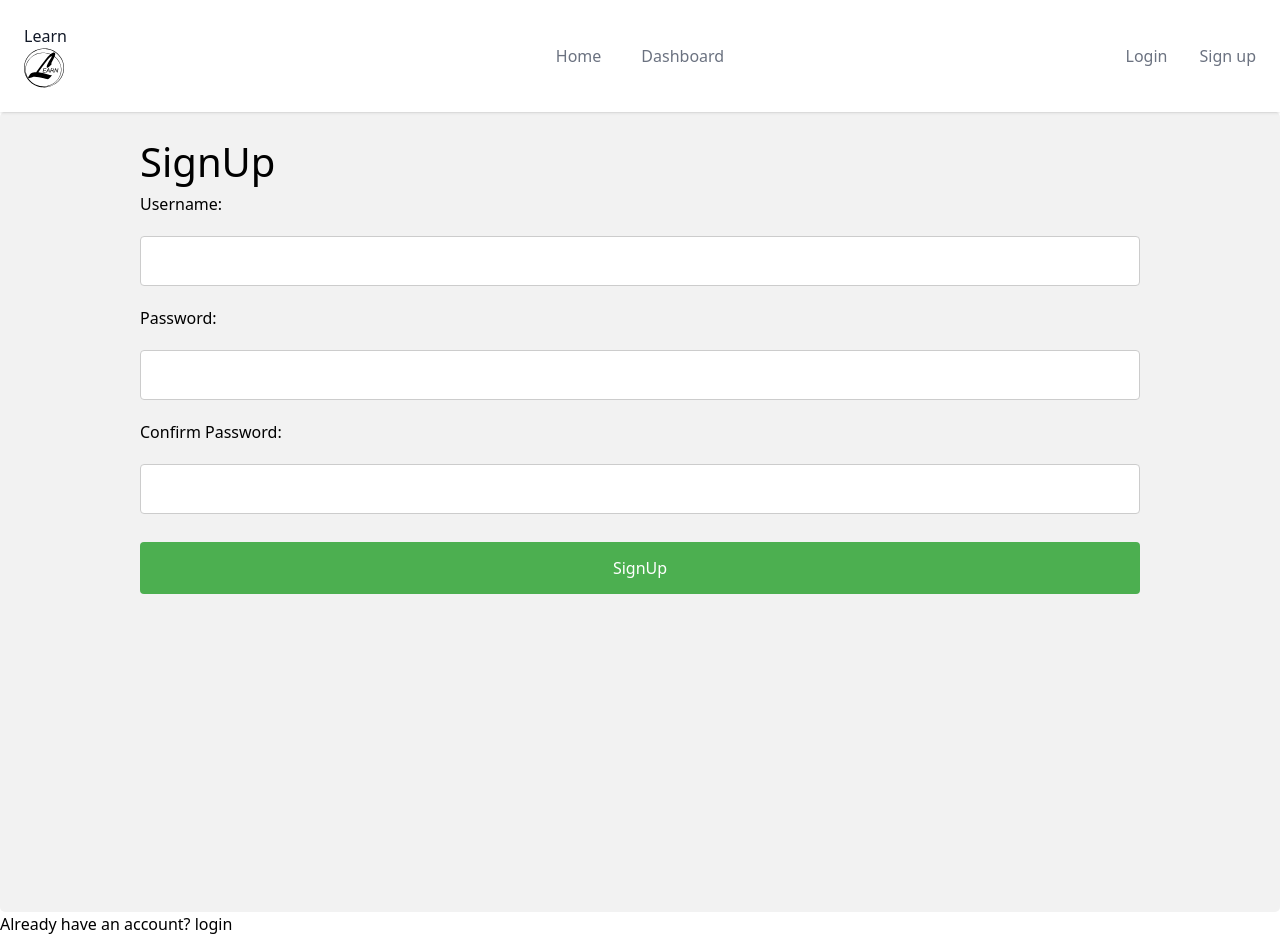
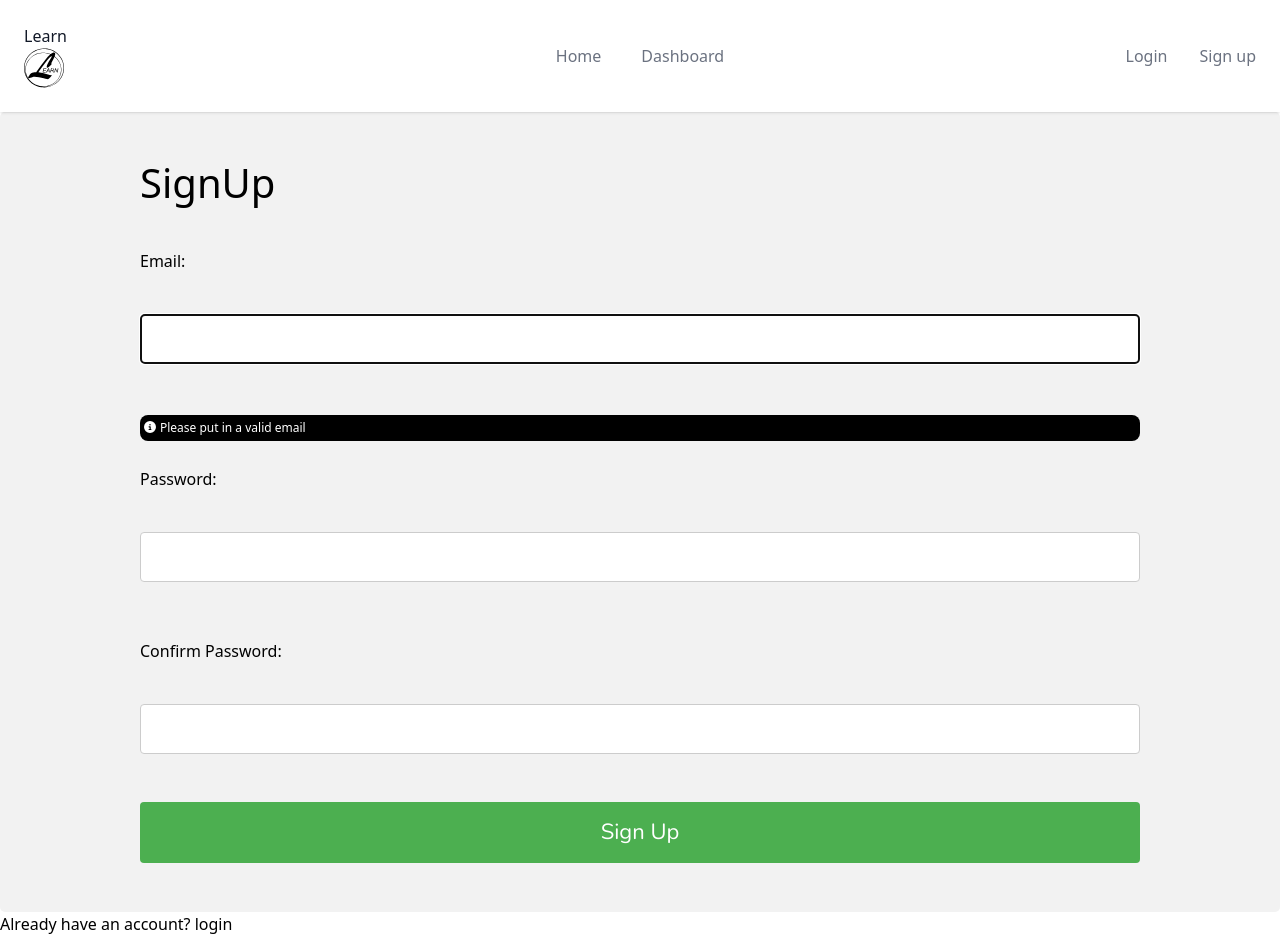
Before and after one commit to Annalartey/AltSchool-Second-Sem-Exams, a React (Vite) app: page /signup in a window 1280 px wide. Built offline with nearby package versions, Linux system fonts and the light colour scheme.

Commit message:
added firebase authentication

```diff
--- a/src/App.css
+++ b/src/App.css
@@ -218,6 +218,92 @@
 } */
 
 
+@import url('https://fonts.googleapis.com/css2?family=Nunito&display=swap');
+
+section {
+    width: 100%;
+    max-width: 420px;
+    min-height: 400px;
+    display: flex;
+    flex-direction: column;
+    justify-content: flex-start;
+    padding: 1rem;
+    background-color: rgba(0,0,0,0.4);
+}
+
+form {
+    display: flex;
+    flex-direction: column;
+    justify-content: space-evenly;
+    flex-grow: 1;
+    padding-bottom: 1rem;
+}
+
+input[type="text"],
+input[type="password"],
+button,
+textarea {
+  font-family: 'Nunito', sans-serif;
+  font-size: 22px;
+  padding: 0.25rem;
+  border-radius: 0.5rem;
+}
+
+label,
+button {
+  margin-top: 1rem;
+}
+
+button {
+  padding: 0.5rem;
+}
+
+.instructions {
+    font-size: 0.75rem;
+    border-radius: 0.5rem;
+    background: #000;
+    color: #fff;
+    padding: 0.25rem;
+    position: relative;
+    bottom: -10px;
+}
+
+.instructions > svg {
+    margin-right: 0.25rem;
+}
+
+.offscreen {
+    position: absolute;
+    left: -9999px;
+}
+
+.hide {
+    display: none;
+}
+
+.valid {
+    color: limegreen;
+    margin-left: 0.25rem;
+}
+
+.invalid {
+    color: red;
+    margin-left: 0.25rem;
+}
+
+.errmsg {
+    background-color: lightpink;
+    color: firebrick;
+    font-weight: bold;
+    padding: 0.5rem;
+    margin-bottom: 0.5rem;
+}
+
+.line {
+    display: inline-block;
+}
+
+
 
 
 
--- a/src/components/Login.jsx
+++ b/src/components/Login.jsx
@@ -4,14 +4,27 @@
 import "../App.css"
 import { Link, useLocation, useNavigate } from "react-router-dom";
 import useAuth from "../hooks/useAuth";
+import { signInWithEmailAndPassword } from "firebase/auth";
+import {auth} from '../firebase'
+// import { faCheck, faTimes, faInfoCircle } from "@fortawesome/free-solid-svg-icons";
+// import { FontAwesomeIcon } from "@fortawesome/react-fontawesome";
+// import axios from './api/axios';
+
+
+
+
 
 function Login() {
   let location = useLocation();
   let success = location.state?.success;
-  const [username, setUsername] = useState("");
+
+  const [error, setError] = useState("");
+  const [email, setEmail] = useState("");
+
   const [password, setPassword] = useState("");
-  const { handleAuthLogin } = useAuth();
+
   let navigate = useNavigate();
+
 
   useEffect(() => {
     if (success) {
@@ -19,21 +32,22 @@
       navigate("/login", { state: undefined });
     }
   }, []);
-  const handleSubmit = async (e) => {
+
+  const handleSubmit = (e) => {
     e.preventDefault();
-    let res = await handleAuthLogin(username, password);
-    if (res.success) {
-      navigate("/dashboard", {
-        state: {
-          username,
-        },
-      });
-      setUsername("");
+
+    signInWithEmailAndPassword(auth, email, password)
+  .then((userCredential) => {
+    // Signed in
+    const user = userCredential.user;
+    console.log(user)
+    navigate("/dashboard");
+      setEmail("");
       setPassword("");
-    } else {
-      console.log(res.error);
-      alert(res.error);
-    }
+  })
+  .catch((error) => {
+    setError(true);
+  });
   };
 
 return (
@@ -44,11 +58,11 @@
     className='form'>
       <h1 className="sm:text-3xl md:text-4xl lg:text-4xl xl:text-4xl text-center block text-gray-900 xl:inline">Login</h1>
       <div>
-      <label>Username:</label>
+      <label>Email:</label>
       <input
-      type='text'
-      onChange={(e) => setUsername(e.target.value)}
-      value={username}
+      type='email'
+      onChange={(e) => setEmail(e.target.value)}
+      value={email}
       />
       <label>Password:</label>
       <input
@@ -59,6 +73,7 @@
     </div>
 
       <button>Login</button>
+      { error && <p> Wrong email or password </p> }
   </form>
     <Link
               className="inline-block"
--- a/src/components/SignUp.jsx
+++ b/src/components/SignUp.jsx
@@ -1,54 +1,163 @@
-import React, { useState } from "react";
+import React from 'react'
+import Header from './Header'
+import { useRef, useState, useEffect } from 'react';
+import "../App.css"
+import { Link, useLocation, useNavigate } from "react-router-dom";
+import { createUserWithEmailAndPassword } from "firebase/auth";
+import {auth} from '../firebase'
 import useAuth from "../hooks/useAuth";
-import { Link } from "react-router-dom";
-import Header from "./Header"
+import { faCheck, faTimes, faInfoCircle } from "@fortawesome/free-solid-svg-icons";
+import { FontAwesomeIcon } from "@fortawesome/react-fontawesome";
+
+
+const PWD_REGEX = /^(?=.*[a-z])(?=.*[A-Z])(?=.*[0-9])(?=.*[!@#$%]).{8,24}$/;
+
+
 
 function SignUp() {
-  const [username, setUsername] = useState("");
-  const [password, setPassword] = useState("");
-  const [confirmPassword, setConfirmPassword] = useState("");
+
+    let location = useLocation();
+  let navigate = useNavigate();
+
+  const userRef = useRef();
+    const errRef = useRef();
+
+  const [error, setError] = useState("");
+
+  const [email, setEmail] = useState("");
+   const [emailFocus, setEmailFocus] = useState(false);
+
+    const [pwd, setPwd] = useState('');
+    const [validPwd, setValidPwd] = useState(false);
+    const [pwdFocus, setPwdFocus] = useState(false);
+
+    const [matchPwd, setMatchPwd] = useState('');
+    const [validMatch, setValidMatch] = useState(false);
+    const [matchFocus, setMatchFocus] = useState(false);
+
+    const [errMsg, setErrMsg] = useState('');
+    const [success, setSuccess] = useState(false)
   const { handleAuthRegister } = useAuth();
+
+
+useEffect(() => {
+        userRef.current.focus();
+    }, [])
+
+  useEffect(() => {
+        setValidPwd(PWD_REGEX.test(pwd));
+        setValidMatch(pwd === matchPwd);
+    }, [pwd, matchPwd])
+
+    useEffect(() => {
+        setErrMsg('');
+    }, [email, pwd, matchPwd])
 
   const handleSubmit = async (e) => {
     e.preventDefault();
-    if (password !== confirmPassword) {
-      alert("Passwords do not match");
-    } else {
-      await handleAuthRegister(username, password);
-    }
+
+    console.log( email , pwd )
+
+    createUserWithEmailAndPassword(auth, email, pwd)
+  .then((userCredential) => {
+    // Signed in
+    const user = userCredential.user;
+    console.log(user)
+    navigate("/dashboard");
+      setEmail("");
+      setPassword("");
+  })
+  .catch((error) => {
+    setError(true);
+  });
   };
+
 
   return (
     <div>
       <Header />
-      <form className='form' >
+      <form className='form' onSubmit={handleSubmit} >
         <h1>SignUp</h1>
-        <label>Username:</label>
-        <input
-        type='text'
-        onChange={(e) => setUsername(e.target.value)}
-        value={username}
-        />
-        <label>Password:</label>
-        <input
-        type='password'
-        onChange={(e) => setPassword(e.target.value)}
-        value={password}
-        />
-        <label>Confirm Password:</label>
-        <input
-        type='password'
-        onChange={(e) => setConfirmPassword(e.target.value)}
-        value={confirmPassword}
-        />
+        <p ref={errRef} className={errMsg ? "errmsg" : "offscreen"} aria-live="assertive">{errMsg}</p>
+        <label htmlFor="username">
+                            Email:
+                            <FontAwesomeIcon icon={faCheck} className={email ? "valid" : "hide"} />
+                            <FontAwesomeIcon icon={faTimes} className={email || !email ? "hide" : "invalid"} />
+                        </label>
+         <input
+                            type="email"
+                            id="email"
+                            ref={userRef}
+                            autoComplete="off"
+                            onChange={(e) => setEmail(e.target.value)}
+                            value={email}
+                            required
+                            aria-invalid={email ? "false" : "true"}
+                            aria-describedby="uidnote"
+                            onFocus={() => setEmailFocus(true)}
+                            onBlur={() => setEmailFocus(false)}
+                        />
+
+        <p id="uidnote" className={emailFocus && !email ? "instructions" : "offscreen"}>
+                            <FontAwesomeIcon icon={faInfoCircle} />
+                        Please put in a valid email
+                        </p>
 
 
-        <button onClick={handleSubmit}>SignUp</button>
+         <label htmlFor="pwd">
+                            Password:
+                            <FontAwesomeIcon icon={faCheck} className={validPwd ? "valid" : "hide"} />
+                            <FontAwesomeIcon icon={faTimes} className={validPwd || !pwd ? "hide" : "invalid"} />
+                        </label>
+                        <input
+                            type="pwd"
+                            id="pwd"
+                            onChange={(e) => setPwd(e.target.value)}
+                            value={pwd}
+                            required
+                            aria-invalid={validPwd ? "false" : "true"}
+                            aria-describedby="pwdnote"
+                            onFocus={() => setPwdFocus(true)}
+                            onBlur={() => setPwdFocus(false)}
+                        />
+                        <p id="pwdnote" className={pwdFocus && !validPwd ? "instructions" : "offscreen"}>
+                            <FontAwesomeIcon icon={faInfoCircle} />
+                            8 to 24 characters.<br />
+                            Must include uppercase and lowercase letters, a number and a special character.<br />
+                            Allowed special characters: <span aria-label="exclamation mark">!</span> <span aria-label="at symbol">@</span> <span aria-label="hashtag">#</span> <span aria-label="dollar sign">$</span> <span aria-label="percent">%</span>
+                        </p>
+
+
+
+        <label htmlFor="confirm_pwd">
+                            Confirm Password:
+                            <FontAwesomeIcon icon={faCheck} className={validMatch && matchPwd ? "valid" : "hide"} />
+                            <FontAwesomeIcon icon={faTimes} className={validMatch || !matchPwd ? "hide" : "invalid"} />
+                        </label>
+                        <input
+                            type="pwd"
+                            id="confirm_pwd"
+                            onChange={(e) => setMatchPwd(e.target.value)}
+                            value={matchPwd}
+                            required
+                            aria-invalid={validMatch ? "false" : "true"}
+                            aria-describedby="confirmnote"
+                            onFocus={() => setMatchFocus(true)}
+                            onBlur={() => setMatchFocus(false)}
+                        />
+                        <p id="confirmnote" className={matchFocus && !validMatch ? "instructions" : "offscreen"}>
+                            <FontAwesomeIcon icon={faInfoCircle} />
+                            Must match the first password input field.
+                        </p>
+
+
+        <button disabled={!email || !validPwd || !validMatch ? true : false}>Sign Up</button>
+
     </form>
       <Link to="/login"> Already have an account? login</Link>
     </div>
 
   )
-}
+};
 
 export default SignUp
--- a/src/context/UserAuthContext.jsx
+++ b/src/context/UserAuthContext.jsx
@@ -42,6 +42,7 @@
 
   const handleAuthRegister = (username, password) => {
     localStorage.setItem(username, JSON.stringify(password));
+    console.log(username, password)
   };
 
   const handleAuthLogout = () => {
--- /dev/null
+++ b/src/firebase.jsx
@@ -0,0 +1,21 @@
+// Import the functions you need from the SDKs you need
+import { initializeApp } from "firebase/app";
+import { getAuth } from "firebase/auth";
+// TODO: Add SDKs for Firebase products that you want to use
+// https://firebase.google.com/docs/web/setup#available-libraries
+
+// Your web app's Firebase configuration
+// For Firebase JS SDK v7.20.0 and later, measurementId is optional
+const firebaseConfig = {
+  apiKey: "AIzaSyAIwAZcM5PcY23oOZD8TlMnhCoWqn47SxU",
+  authDomain: "try1reglogin.firebaseapp.com",
+  projectId: "try1reglogin",
+  storageBucket: "try1reglogin.appspot.com",
+  messagingSenderId: "907618161488",
+  appId: "1:907618161488:web:73c5db975b96bd24f49255",
+  measurementId: "G-8JJC1Y5LZ0"
+};
+
+// Initialize Firebase
+const app = initializeApp(firebaseConfig);
+export const auth = getAuth()
```
Also changed, not shown: vite.config.js.timestamp-1672904598225.mjs (added, +13 -0 lines).
